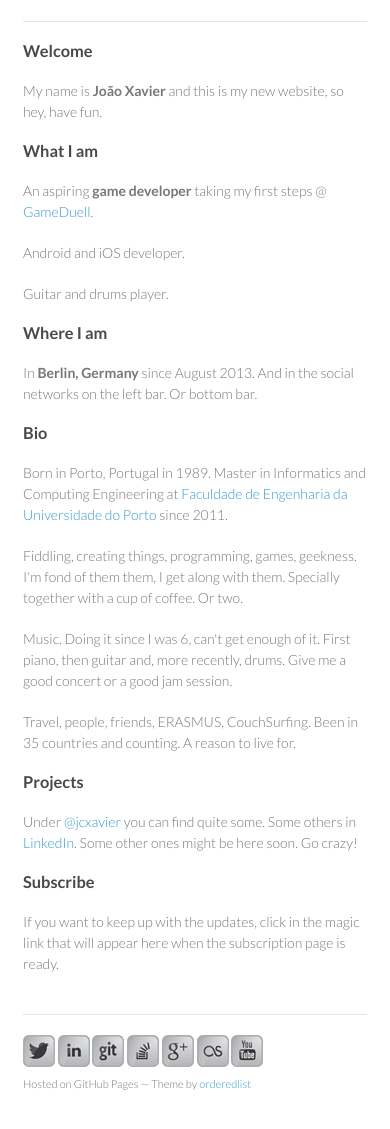
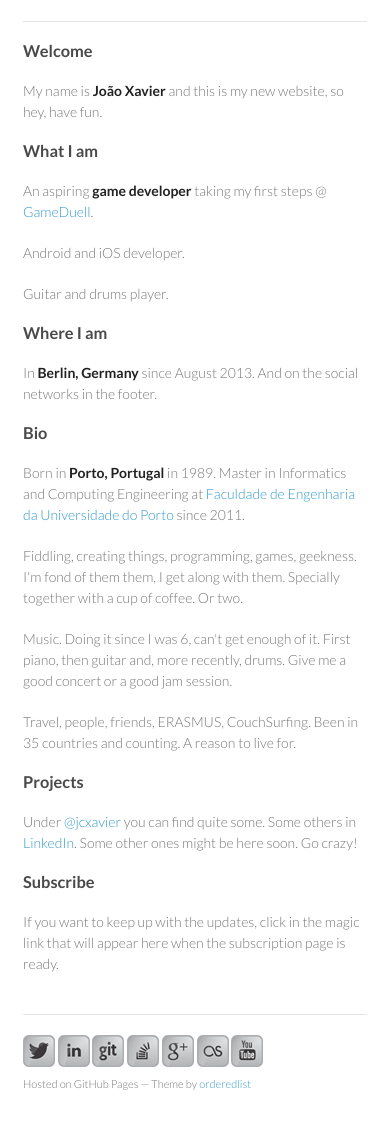
Before and after one commit to jcxavier/jcxavier.github.io, a Jekyll site: the page built from index.html, in a window 390 px wide, cut to the strip 279-1415 px from the top of the page. Shown: the top 1129 px of the strip. Built offline with Jekyll 4.4.1, drawn with Linux system fonts in a browser that asks for light colours; Markdown is read by kramdown in place of the engine named in the settings.

Commit message:
removed css and js folders, minified JS and simplified html

```diff
--- a/_layouts/base.html
+++ b/_layouts/base.html
@@ -1,4 +1,4 @@
-<!doctype html>
+<!DOCTYPE html>
 <html>
   <head>
     <meta charset="utf-8">
@@ -6,8 +6,8 @@
     <title>{{ page.title }}</title>
 
     <link rel="shortcut icon" href="/favicon.ico" type="image/x-icon"/>
-    <link rel="stylesheet" href="/stylesheets/styles.css">
-    <link rel="stylesheet" href="/stylesheets/pygment_trac.css">
+    <link rel="stylesheet" href="/css/styles.css">
+    <link rel="stylesheet" href="/css/pygment_trac.css">
     <meta name="viewport" content="width=device-width, initial-scale=1, user-scalable=no">
     <!--[if lt IE 9]>
     <script src="//html5shiv.googlecode.com/svn/trunk/html5.js"></script>
@@ -15,31 +15,21 @@
   </head>
   <body>
     <div class="wrapper">
-
       {{ content }}
 
       <footer>
-
         <a href="http://twitter.com/cristopt"><img src="/images/twitter.png" /></a>
-        <a href="http://www.linkedin.com/in/jcxavier"><img src="/images/linkedin.png" /></a>
+        <a href="http://linkedin.com/in/jcxavier"><img src="/images/linkedin.png" /></a>
         <a href="http://github.com/jcxavier"><img src="/images/github.png" /></a>
         <a href="http://stackoverflow.com/users/1062290/jcxavier"><img src="/images/stackoverflow.png" /></a>
         <a href="http://plus.google.com/108095146358697729538"><img src="/images/googleplusalt.png" /></a>
-        <a href="http://www.lastfm.com/user/CristoPT"><img src="/images/lastfm.png" /></a>
-        <a href="http://www.youtube.com/user/cristopt"><img src="/images/youtube.png" /></a>
-
+        <a href="http://lastfm.com/user/cristopt"><img src="/images/lastfm.png" /></a>
+        <a href="http://youtube.com/user/cristopt"><img src="/images/youtube.png" /></a>
 
         <p><small>Hosted on GitHub Pages &mdash; Theme by <a href="https://github.com/orderedlist">orderedlist</a></small></p>
       </footer>
     </div>
-    <script src="/javascripts/scale.fix.js"></script>
-    <script>
-      (function(i,s,o,g,r,a,m){i['GoogleAnalyticsObject']=r;i[r]=i[r]||function(){
-      (i[r].q=i[r].q||[]).push(arguments)},i[r].l=1*new Date();a=s.createElement(o),
-      m=s.getElementsByTagName(o)[0];a.async=1;a.src=g;m.parentNode.insertBefore(a,m)
-      })(window,document,'script','//www.google-analytics.com/analytics.js','ga');
-      ga('create', 'UA-44584193-1', 'jcxavier.com');
-      ga('send', 'pageview');
-    </script>
+    <script src="/js/scale.fix.js"></script>
+    <script>(function(e,t,n,r,i,s,o){e["GoogleAnalyticsObject"]=i;e[i]=e[i]||function(){(e[i].q=e[i].q||[]).push(arguments)},e[i].l=1*new Date;s=t.createElement(n),o=t.getElementsByTagName(n)[0];s.async=1;s.src=r;o.parentNode.insertBefore(s,o)})(window,document,"script","//www.google-analytics.com/analytics.js","ga");ga("create","UA-44584193-1","jcxavier.com");ga("send","pageview")</script>
   </body>
 </html>
--- a/_layouts/default.html
+++ b/_layouts/default.html
@@ -13,23 +13,10 @@
         <li><span>{{ post.date | date: "%Y.%m.%d" }}</span> &raquo; <a href="{{ post.url }}">{{ post.title }}</a></li>
       {% endfor %}
   </ul>
-
 </header>
 
 <section>
-
   {{ content }}
-
 </section>
 
-<script type="text/javascript">
-  function onResize() {
-      var width = window.innerWidth;
-      if (width > 960) {
-        var height = window.innerHeight;
-        document.getElementById("posts").style.height = ((height - 500) + "px");
-      }
-  }
-  window.onresize=onResize;
-  onResize();
-</script>
+<script>function c(){var e=window.innerWidth;if(e>960){var t=window.innerHeight;document.getElementById("posts").style.height=t-500+"px"}}window.onresize=c;c()</script>
--- a/stylesheets/styles.css
+++ b/css/styles.css
@@ -188,19 +188,17 @@
 }
 
 #related {
-    display: visible;
+    display: block;
   }
 
-#post-next  {
-  float: right;
-}
-
-#post-prev  {
+#post-prev, #post-next  {
+  display: inline-block;
+  margin-right: 20px;
 }
 
 #navigation  {
+  display: block;
   margin-bottom: 10px;
-  width: 110px;
 }
 
 #disqus_thread {
--- a/index.html
+++ b/index.html
@@ -3,44 +3,25 @@
 title: jcxavierdotcom
 ---
 
-<h3>
-<a name="welcome" class="anchor" href="#welcome"><span class="octicon octicon-link"></span></a>Welcome</h3>
+<h3><a name="welcome" class="anchor" href="#welcome"></a>Welcome</h3>
+<p>My name is <strong>João Xavier</strong> and this is my new website, so hey, have fun.</p>
 
-<p>My name is <b>João Xavier</b> and this is my new website, so hey, have fun.</p>
-
-<h3>
-<a name="what-i-am" class="anchor" href="#what-i-am"><span class="octicon octicon-link"></span></a>What I am</h3>
-
-<p>An aspiring <b>game developer</b> taking my first steps @ <a href="http://www.gameduell.com">GameDuell</a>.</p>
-
+<h3><a name="what-i-am" class="anchor" href="#what-i-am"></a>What I am</h3>
+<p>An aspiring <strong>game developer</strong> taking my first steps @ <a href="http://www.gameduell.com">GameDuell</a>.</p>
 <p>Android and iOS developer.</p>
-
 <p>Guitar and drums player.</p>
 
-<h3>
-<a name="where-i-am" class="anchor" href="#where-i-am"><span class="octicon octicon-link"></span></a>Where I am</h3>
+<h3><a name="where-i-am" class="anchor" href="#where-i-am"></a>Where I am</h3>
+<p>In <strong>Berlin, Germany</strong> since August 2013. And on the social networks in the footer.</p>
 
-<p>In <b>Berlin, Germany</b> since August 2013. And in the social networks on the left bar. Or bottom bar.</p>
-
-
-<h3>
-<a name="bio" class="anchor" href="#bio"><span class="octicon octicon-link"></span></a>Bio</h3>
-
-<p>Born in Porto, Portugal in 1989. Master in Informatics and Computing Engineering at <a href="http://www.fe.up.pt">Faculdade de Engenharia da Universidade do Porto</a> since 2011.</p>
-
+<h3><a name="bio" class="anchor" href="#bio"></a>Bio</h3>
+<p>Born in <strong>Porto, Portugal</strong> in 1989. Master in Informatics and Computing Engineering at <a href="http://www.fe.up.pt">Faculdade de Engenharia da Universidade do Porto</a> since 2011.</p>
 <p>Fiddling, creating things, programming, games, geekness. I'm fond of them them, I get along with them. Specially together with a cup of coffee. Or two.</p>
-
 <p>Music. Doing it since I was 6, can't get enough of it. First piano, then guitar and, more recently, drums. Give me a good concert or a good jam session.</p>
-
 <p>Travel, people, friends, ERASMUS, CouchSurfing. Been in 35 countries and counting. A reason to live for.</p>
 
-
-<h3>
-<a name="projects" class="anchor" href="#projects"><span class="octicon octicon-link"></span></a>Projects</h3>
-
+<h3><a name="projects" class="anchor" href="#projects"></a>Projects</h3>
 <p>Under <a href="https://github.com/jcxavier" class="user-mention">@jcxavier</a> you can find quite some. Some others in <a href="http://www.linkedin.com/in/jcxavier">LinkedIn</a>. Some other ones might be here soon. Go crazy!</p>
 
-<h3>
-<a name="subscribe" class="anchor" href="#subscribe"><span class="octicon octicon-link"></span></a>Subscribe</h3>
-
+<h3><a name="subscribe" class="anchor" href="#subscribe"></a>Subscribe</h3>
 <p>If you want to keep up with the updates, click in the magic link that will appear here when the subscription page is ready.</p>
--- a/javascripts/scale.fix.js
+++ /dev/null
@@ -1,17 +0,0 @@
-var metas = document.getElementsByTagName('meta');
-var i;
-if (navigator.userAgent.match(/iPhone/i)) {
-  for (i=0; i<metas.length; i++) {
-    if (metas[i].name == "viewport") {
-      metas[i].content = "width=device-width, minimum-scale=1.0, maximum-scale=1.0";
-    }
-  }
-  document.addEventListener("gesturestart", gestureStart, false);
-}
-function gestureStart() {
-  for (i=0; i<metas.length; i++) {
-    if (metas[i].name == "viewport") {
-      metas[i].content = "width=device-width, minimum-scale=0.25, maximum-scale=1.6";
-    }
-  }
-}
--- /dev/null
+++ b/js/scale.fix.js
@@ -0,0 +1 @@
+function gestureStart(){for(i=0;i<metas.length;i++){if(metas[i].name=="viewport"){metas[i].content="width=device-width, minimum-scale=0.25, maximum-scale=1.6"}}}var metas=document.getElementsByTagName("meta");var i;if(navigator.userAgent.match(/iPhone/i)){for(i=0;i<metas.length;i++){if(metas[i].name=="viewport"){metas[i].content="width=device-width, minimum-scale=1.0, maximum-scale=1.0"}}document.addEventListener("gesturestart",gestureStart,false)}
```
Also changed, not shown: _layouts/post.html (+8 -24 lines), css/pygment_trac.css (renamed from stylesheets/pygment_trac.css).
